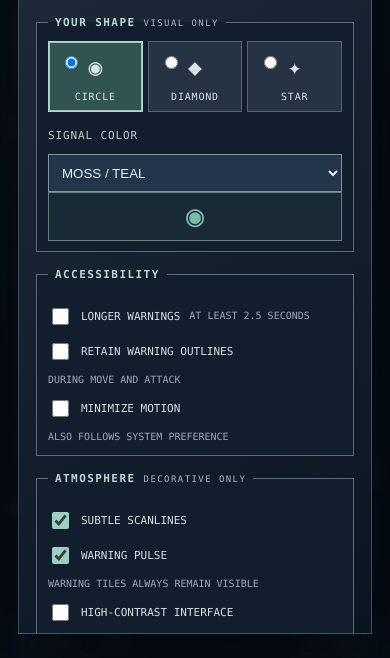
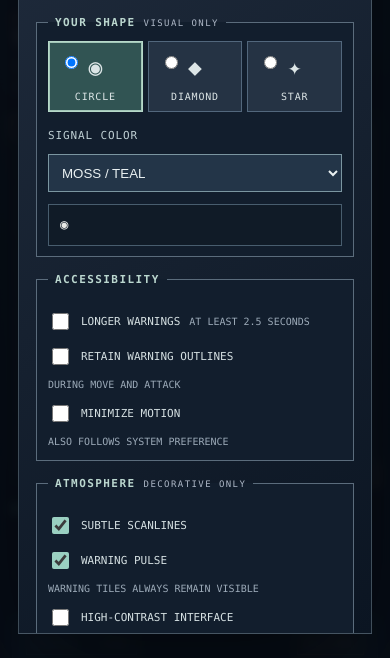
Before and after one commit to arbiesantinocastillo90-hub/RE-do-start-call, a plain HTML site: page web/index.html in a window 390 px wide. Shown: the part 185-843 px from the top of the page. Drawn offline with Linux system fonts and the light colour scheme.

Commit message:
style(setup): align cosmetic preview with accessible character card

```diff
--- a/web/style.css
+++ b/web/style.css
@@ -109,10 +109,10 @@
 
 /* Agent F: pre-game release menu and preference accessibility. No in-game effects added here. */
 .modal-panel h2{overflow-wrap:anywhere;font-size:clamp(23px,3.1vw,37px)}
-.setup-preview{display:grid;grid-template-columns:1fr auto;align-items:center;gap:8px 14px;background:#0d1825;border:1px dashed #6d8a90;padding:12px 16px}
-.setup-preview-label{font-size:10px;letter-spacing:.12em;color:#b2c4c9}
-.avatar-preview{grid-column:2;grid-row:1 / span 2;display:grid;place-items:center;font-size:39px;color:var(--avatar-fill);min-width:58px;min-height:58px;border:1px solid #668079;background:#1a2936}
-.setup-preview-name{font-size:12px;color:#ecf2ea;letter-spacing:.08em}
+.avatar-preview{display:flex;align-items:center;gap:15px;padding:9px 13px;margin-top:12px;background:#101b27;border:1px solid #485d6e}
+.avatar-preview-glyph{display:grid;place-items:center;width:42px;height:42px;border:1px solid #657684;background:#263548;font-size:25px;color:var(--avatar-fill)}
+.avatar-preview strong,.avatar-preview small{display:block;font-size:10px;letter-spacing:.11em;color:#d4e1df}
+.avatar-preview small{margin-top:3px;color:#b9c7d1}
 .setup-test-btn{display:block;width:100%;text-align:center;margin-top:12px;background:#263c44;border:1px solid #85a39b;color:#e3f3ee;min-height:42px;font-size:11px;letter-spacing:.08em}
 .setup-test-btn:disabled{opacity:.55;cursor:not-allowed}
 .setup-controls p{margin:10px 0 0;font-size:11px;color:#cbd9df;line-height:1.75}
@@ -126,8 +126,8 @@
 .user-reduced-motion .cell.telegraph{animation:none!important}
 .user-reduced-motion .cell,.user-reduced-motion button,.user-reduced-motion .health-fill{transition:none!important}
 @media(max-width:560px){
-  .setup-preview{padding:9px 11px}
-  .avatar-preview{font-size:30px;min-width:47px;min-height:47px}
+  .avatar-preview{padding:9px 11px}
+  .avatar-preview-glyph{width:38px;height:38px;font-size:23px}
   .setup-controls p{font-size:10px}
 }
 @media(prefers-reduced-motion:reduce){
```
